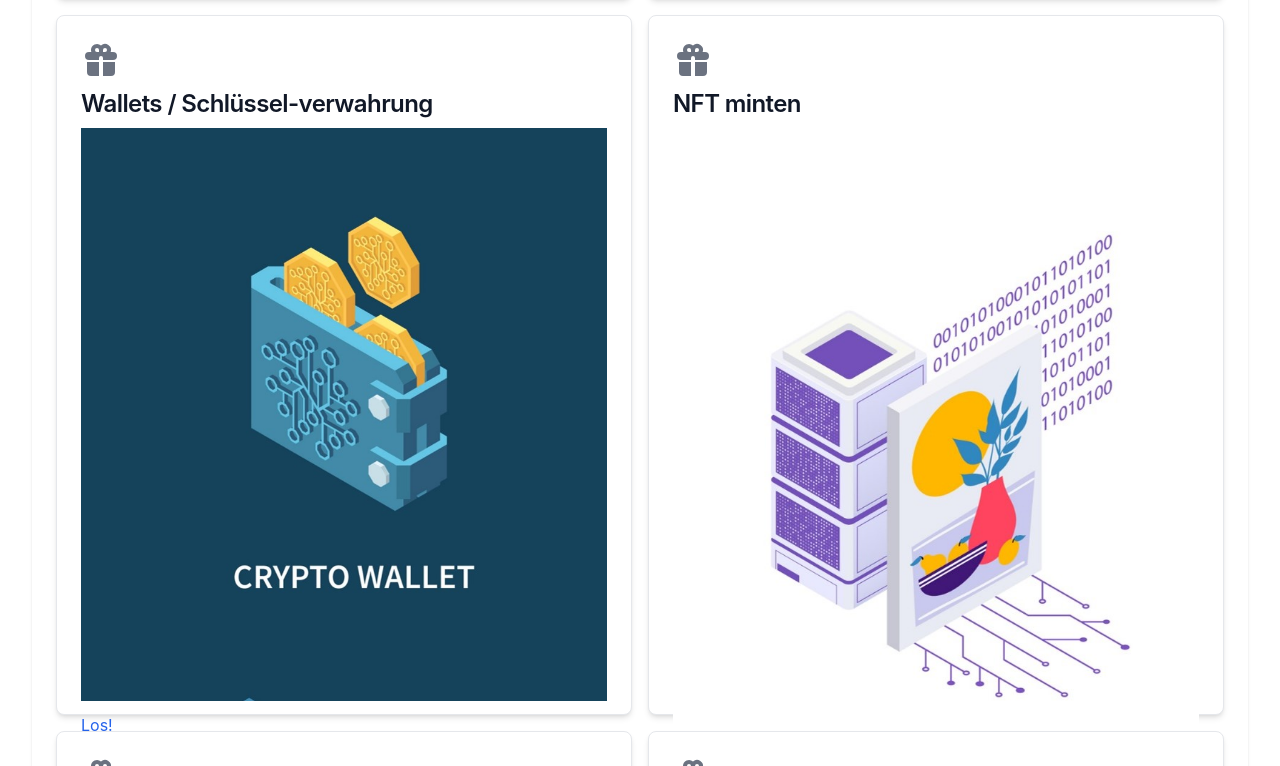
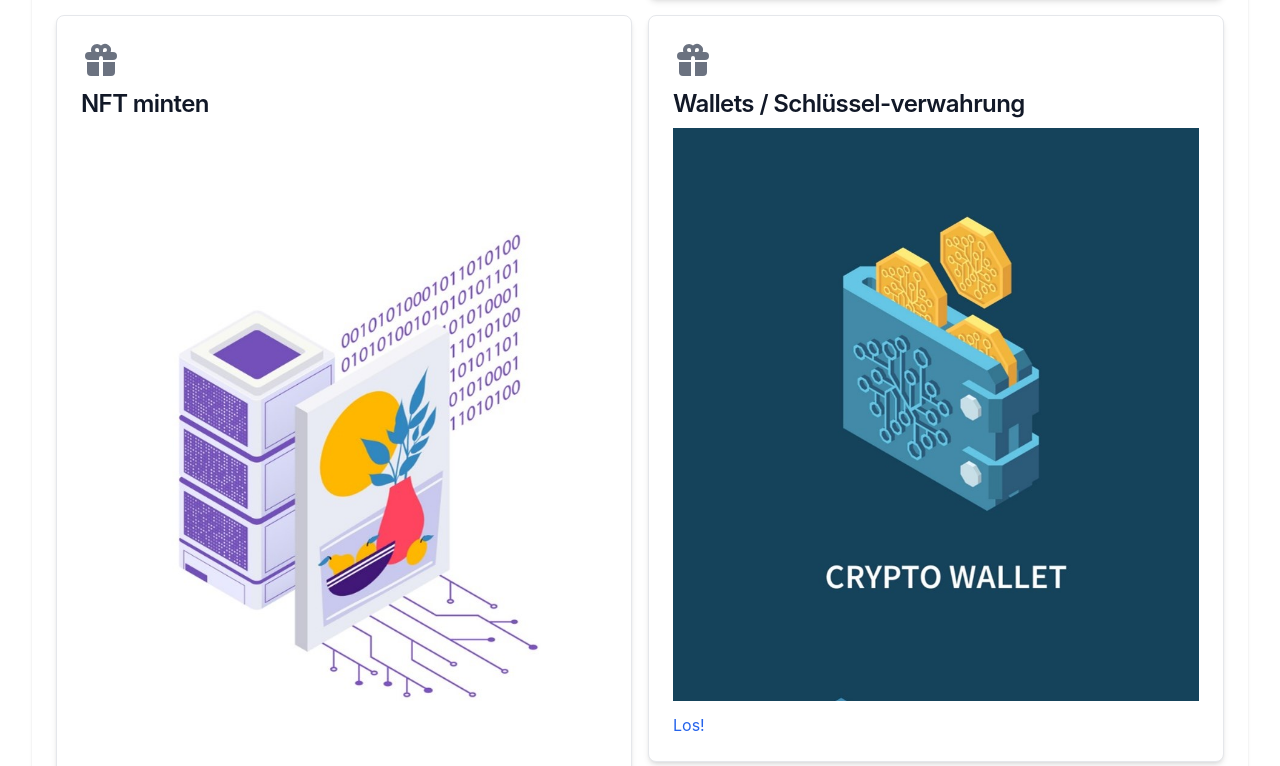
Before and after one commit to gitfrosh/zena, a React (Create React App) app in the folder frontend/: page /dashboard in a window 1280 px wide. Shown: the part 1294-2060 px from the top of the page. Built offline with nearby package versions, Linux system fonts and the light colour scheme.

Commit message:
add favicon, fix chapter order

```diff
--- a/frontend/src/components/Dashboard/Chapters.tsx
+++ b/frontend/src/components/Dashboard/Chapters.tsx
@@ -4,8 +4,8 @@ export default function Chapters() {
   const chapters = [
     { name: "Web3 Basics", path: "/1", url: '/Kachel-1_Web3-basics.jpg' },
     { name: "Blockchain und Token", path: "/2", url: '/Kachel-2_Blockchain.jpg' },
-    { name: "Wallets / Schlüssel-verwahrung", path: "/3", url: '/kachel-3_wallet.jpg' },
-    { name: "NFT minten", path: "/4", url: '/kachel-4_mint.jpg' },
+    { name: "NFT minten", path: "/3", url: '/kachel-4_mint.jpg' },
+    { name: "Wallets / Schlüssel-verwahrung", path: "/4", url: '/kachel-3_wallet.jpg' },
     { name: "DAOs", path: "/5", url: '/Kachel-5_Dao.jpg' },
     { name: "DEFI und REFI", path: "/6", url: '/kachel-6_defi.jpg' },
   ];
@@ -21,7 +21,7 @@ export default function Chapters() {
         {chapters.map((chapter: any) => {
           return (
             <div className="col-span-4 md:col-span-2">
-              <div className="p-6 lg:h-[700px] bg-white rounded-lg border border-gray-200 shadow-md dark:bg-gray-800 dark:border-gray-700">
+              <div className="p-6 bg-white rounded-lg border border-gray-200 shadow-md dark:bg-gray-800 dark:border-gray-700">
                 <svg
                   className="mb-2 w-10 h-10 text-gray-500 dark:text-gray-400"
                   aria-hidden="true"
@@ -44,7 +44,7 @@ export default function Chapters() {
                     {chapter.name}
                   </h5>
                 </Link>
-                <img src={chapter.url} alt="" />
+                <img src={chapter.url} alt="" className="" />
                 <Link
                   to={`/chapters${chapter.path}`}
                   className="mt-3 inline-flex items-center text-blue-600 hover:underline w-full"
```
Also changed, not shown: frontend/public/favi.svg (added), 1 other file (tests, documents, lock files or other folders).
